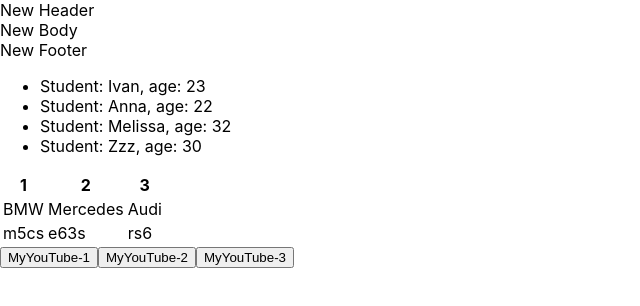
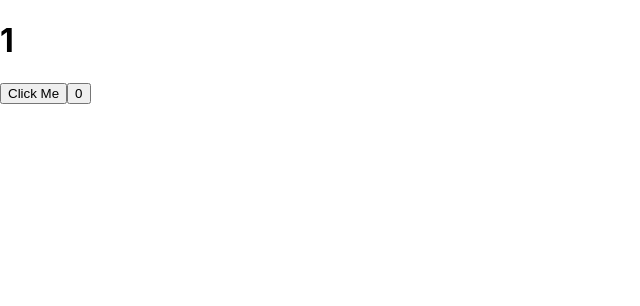
Before and after one commit to ivanrussui/Microtasks, a React (Create React App) app: page / in a window 1280 px wide. Shown: the top 306 px of the page, without its empty margins (0-640 px from the left). Built offline with nearby package versions, Linux system fonts and the light colour scheme.

Commit message:
04 - Хук useState

```diff
--- /dev/null
+++ b/src/04/MyUseState.tsx
@@ -0,0 +1,23 @@
+import React, { useState } from 'react';
+
+
+export const MyUseState = () => {
+
+    let [a, setA] = useState(1);
+
+    const buttonHandler = () => {
+        setA(++a);
+        console.log(a);
+    }
+    const buttonHandlerZero = () => {
+        setA(0);
+    }
+
+    return (
+        <>
+            <h1>{a}</h1>
+            <button onClick={buttonHandler}>Click Me</button>
+            <button onClick={buttonHandlerZero}>0</button>
+        </>
+    )
+}
--- a/src/App.tsx
+++ b/src/App.tsx
@@ -3,13 +3,15 @@ import './App.css';
 import { Site } from './01/Site';
 import { StudentsWrap } from './02/StudentsWrap';
 import { ButtonWrap } from './03/ButtonWrap';
+import { MyUseState } from './04/MyUseState';
 
 function App() {
     return (
         <>
-            <Site />
-            <StudentsWrap />
-            <ButtonWrap />
+            {/*<Site />*/}
+            {/*<StudentsWrap />*/}
+            {/*<ButtonWrap />*/}
+            <MyUseState />
         </>
     );
 }
```
